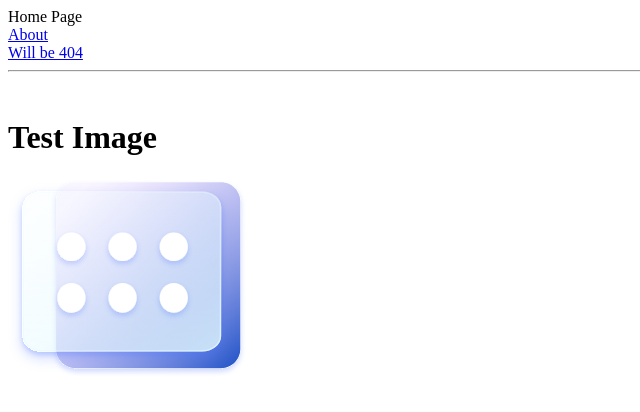
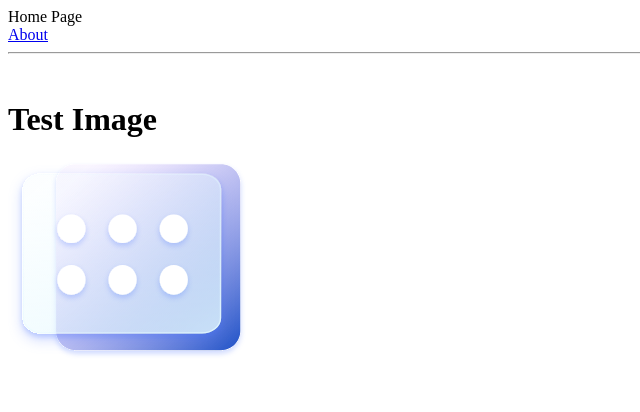
Before and after one commit to madebyfabian/nuxt3-generated-reprod, a Nuxt app: page / in a window 1280 px wide. Before the commit this address had no page. Shown: the top 412 px of the page, without its empty margins (0-640 px from the left). Built offline with nearby package versions, Linux system fonts and the light colour scheme.

Commit message:
fix: remove 404

```diff
--- a/pages/index.vue
+++ b/pages/index.vue
@@ -3,8 +3,6 @@
 		Home Page
 		<br />
 		<NuxtLink to="/about">About</NuxtLink>
-		<br />
-		<NuxtLink to="/blahh">Will be 404</NuxtLink>
 		<br />
 		<hr />
 		<br />
```
